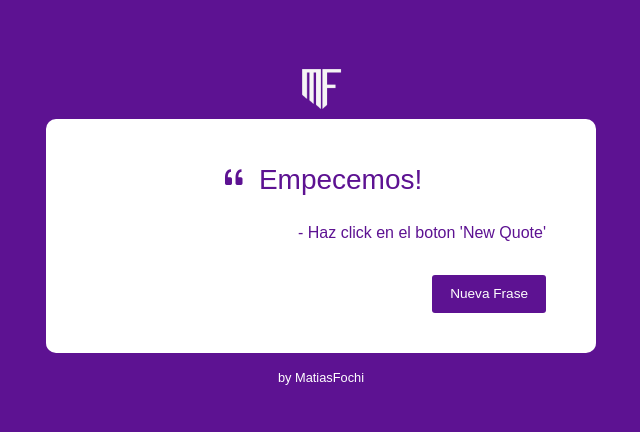
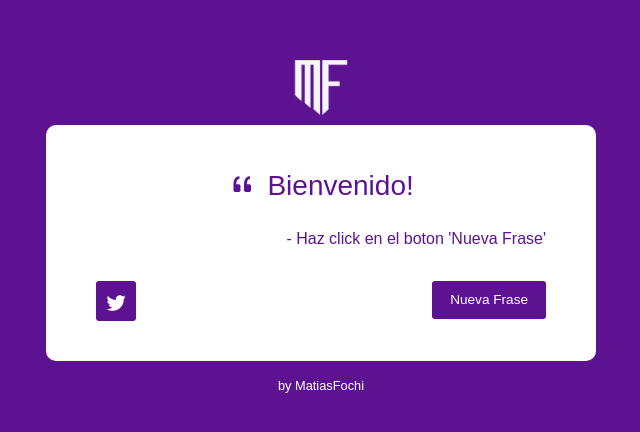
Before and after one commit to MatiasFochi/Random-quote-app, a React (Create React App) app: page / in a window 1280 px wide. Shown: the part 162-594 px from the top of the page, without its empty margins (319-959 px from the left). Built offline with nearby package versions, Linux system fonts and the light colour scheme; the HTML template or start-up script is replaced by a standard one.

Commit message:
Actualizacion 12/01/2024

```diff
--- a/src/App.css
+++ b/src/App.css
@@ -35,12 +35,36 @@ body {
   display: flex;
   justify-content: center;
   margin: 10px 0;
+  position: relative;
+}
+
+.Contenedor-logo{
+  height: 55px;
+  width: 550px;
+}
+
+.Contenedor-logo-2{
+  height: 55px;
+  width: 60px;
+}
+
+.LogoMF{
+  height: 55px;
+  width: 60px;
+  position: absolute;
+}
+
+
+/* .Contenedor-logo{
+  display: flex;
+  justify-content: center;
+  margin: 10px 0;
 }
 
 .LogoMF{
   height: 40px;
   width: 45px;
-}
+}  */
 
 #Contenedor-frase{
   border-radius: 10px;
@@ -126,6 +150,17 @@ body {
 /* Pantallas Tablets */
 @media only screen and (min-width: 486px) and (max-width: 610px){
 
+
+  .Contenedor-logo{
+    height: 55px;
+    width: 470px;
+  }
+
+  .Contenedor-logo-2{
+    height: 55px;
+    width: 60px;
+  }
+
   #Contenedor-frase{
     padding: 20px 10px;
   }
@@ -171,6 +206,21 @@ body {
     display: flex;
     width: 335px;
     justify-content: space-between;
+  }
+
+  .Contenedor-logo{
+    height: 40px;
+    width: 385px;
+  }
+
+  .Contenedor-logo-2{
+    height: 40px;
+    width: 45px;
+  }
+
+  .LogoMF{
+    height: 40px;
+    width: 45px;
   }
 
   .Texto-cita,
@@ -226,6 +276,21 @@ body {
     justify-content: space-between;
   }
 
+  .Contenedor-logo{
+    height: 40px;
+    width: 384px;
+  }
+
+  .Contenedor-logo-2{
+    height: 40px;
+    width: 45px;
+  }
+
+  .LogoMF{
+    height: 40px;
+    width: 45px;
+  }
+
   .Texto-cita,
   .Autor-cita,
   .footer{
--- a/src/App.js
+++ b/src/App.js
@@ -26,13 +26,13 @@ function App() {
   //Asincronicos
   const [colorAleatorio, setColorAleatorio] = useState('rgb(93, 18, 146)');
   const [demasiadoClaro, setDemasiadoClaro] = useState(false);
-  const [colorLogoClaro, setColorLogoClaro] = useState(true);
+
 
   //Sincronizar
   //La cita y autor que trabaja el algoritmo
   const [citaIndex, setCitaIndex] = useState(Math.floor((Math.random() * ((citas.length-1) - 0 + 1) + 0)));
   //La cita y autor que se muestran en pantalla, no lo que opera en las funciones
-  const [citaPantalla, setCitaPantalla] = useState(["Empecemos!","Haz click en el boton 'New Quote'"]);
+  const [citaPantalla, setCitaPantalla] = useState(["Bienvenido!","Haz click en el boton 'Nueva Frase'"]);
   const [botonDesactivado, setBotonDesactivado] = useState(false);
   const [opacidad, setOpacidad] = useState(1);
   const [decreasing, setDecreasing] = useState(true);
@@ -116,12 +116,6 @@ function App() {
               setDecreasing(false);
               funcionNuevaCita();
               linkTwitter();
-              if(demasiadoClaro){
-                setColorLogoClaro(false);
-              }
-              else{
-                setColorLogoClaro(true);
-              }
             }
           } else {
             nextOpacidad = prevOpacidad + 0.01;
@@ -137,15 +131,16 @@ function App() {
       }, 10);
       return () => clearInterval(intervalId);
     }
-  }, [startAnimation, decreasing, demasiadoClaro, funcionNuevaCita, linkTwitter]);
+  }, [startAnimation, decreasing, funcionNuevaCita, linkTwitter]);
 
 
   return (
     <div className='App' style={{background: colorAleatorio, color: colorAleatorio, transition: 'background 2s, color 2s'}}>
       <div id='Contenedor-general'>
         <div className='Contenedor-logo'>
-          <a href='https://www.linkedin.com/in/matias-fochi/' target='_blank' rel='noreferrer' >
-            <img className='LogoMF' src={(colorLogoClaro) ? LogoClaro : LogoOscuro} style={{opacity: opacidad}} alt='Logo Matias Fochi'/>
+          <a className='Contenedor-logo-2' href='https://www.linkedin.com/in/matias-fochi/' target='_blank' rel='noreferrer' >
+            <img className='LogoMF' src={LogoClaro} style={{opacity: demasiadoClaro ? 0 : 1, transition: 'opacity 2s'}} alt='Logo Matias Fochi'/>
+            <img className='LogoMF' src={LogoOscuro} style={{opacity: demasiadoClaro ? 1 : 0, transition: 'opacity 2s'}} alt='Logo Matias Fochi'/>
           </a>
         </div>
         <div id='Contenedor-frase' style={{background: (demasiadoClaro) ? 'black' : 'white', transition: 'background 2s'}} >
@@ -175,3 +170,5 @@ function App() {
 }
 
 export default App;
+
+//<img className='LogoMF' src={(colorLogoClaro) ? LogoClaro : LogoOscuro} style={{opacity: opacidad}} alt='Logo Matias Fochi'/>
```
